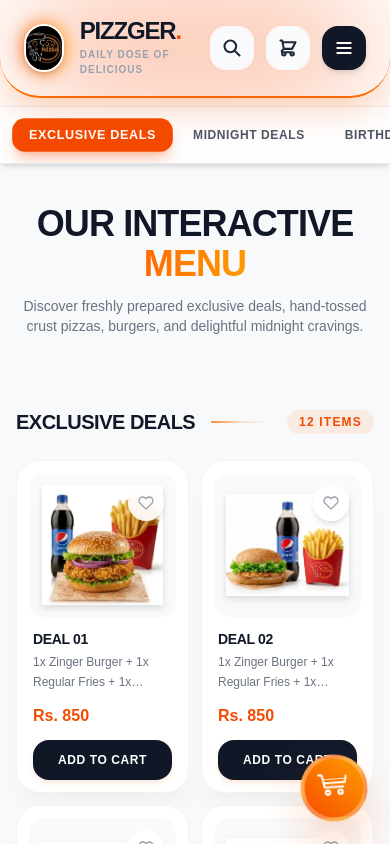
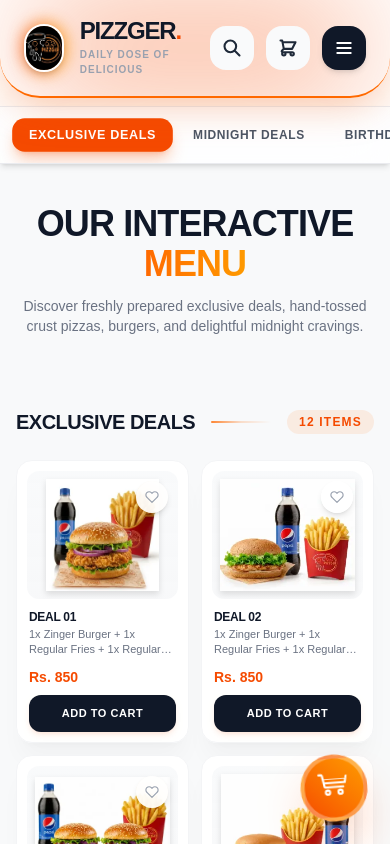
Before and after one commit to pizzgerrawalpindi-maker/premium-food-website, a Next.js app: page /menu in a window 390 px wide. Shown: the top 844 px of the page. Built offline with nearby package versions, Linux system fonts and the light colour scheme.

Commit message:
Update changes

```diff
--- a/src/app/menu/page.js
+++ b/src/app/menu/page.js
@@ -237,10 +237,10 @@ export default function MenuPage() {
       : price;
 
     return (
-      <div className={`group relative bg-white/90 dark:bg-[#18110e]/80 backdrop-blur-xl rounded-3xl p-3 sm:p-4 flex flex-col shadow-xl shadow-black/[0.03] dark:shadow-orange-950/20 hover:shadow-2xl hover:shadow-orange-500/10 hover:-translate-y-1 transition-all duration-300 border border-gray-100 dark:border-orange-500/10 ${className}`}>
+      <div className={`group relative bg-white/95 dark:bg-[#18110e]/90 backdrop-blur-xl rounded-2xl sm:rounded-3xl p-2.5 sm:p-4 flex flex-col shadow-xl shadow-black/[0.03] dark:shadow-orange-950/20 hover:shadow-2xl hover:shadow-orange-500/10 hover:-translate-y-1 transition-all duration-300 border border-gray-100 dark:border-orange-500/10 ${className}`}>
 
-        {/* Top Image Container */}
-        <div className="w-full h-36 sm:h-48 bg-gradient-to-b from-gray-50 to-gray-100/60 dark:from-[#120D0A] dark:to-[#1c1410] rounded-2xl relative overflow-hidden mb-3 sm:mb-4 flex items-center justify-center p-3">
+        {/* Top Image Container - Optimized height for mobile to keep pictures clear and prominent */}
+        <div className="w-full h-32 sm:h-48 bg-gradient-to-b from-gray-50 to-gray-100/60 dark:from-[#120D0A] dark:to-[#1c1410] rounded-xl sm:rounded-2xl relative overflow-hidden mb-2.5 sm:mb-4 flex items-center justify-center p-2 sm:p-3">
           <img
             src={`/${imageNum}.webp`}
             alt={title}
@@ -252,10 +252,10 @@ export default function MenuPage() {
             type="button"
             onClick={(e) => { e.stopPropagation(); setIsLiked(!isLiked); }}
             aria-label="Save to favorites"
-            className="absolute top-3 right-3 w-9 h-9 bg-white/90 dark:bg-black/60 backdrop-blur-md rounded-full flex items-center justify-center shadow-md hover:scale-110 active:scale-95 transition-all text-gray-400 dark:text-orange-200"
+            className="absolute top-2.5 right-2.5 sm:top-3 sm:right-3 w-8 h-8 sm:w-9 sm:h-9 bg-white/90 dark:bg-black/60 backdrop-blur-md rounded-full flex items-center justify-center shadow-md hover:scale-110 active:scale-95 transition-all text-gray-400 dark:text-orange-200"
           >
             <svg
-              className={`w-4 h-4 sm:w-5 sm:h-5 transition-colors duration-300 ${isLiked ? 'text-red-500 fill-current' : 'fill-none stroke-current stroke-[2]'}`}
+              className={`w-3.5 h-3.5 sm:w-5 sm:h-5 transition-colors duration-300 ${isLiked ? 'text-red-500 fill-current' : 'fill-none stroke-current stroke-[2]'}`}
               viewBox="0 0 24 24"
               strokeLinecap="round"
               strokeLinejoin="round"
@@ -266,27 +266,27 @@ export default function MenuPage() {
         </div>
 
         {/* Content Section */}
-        <div className="flex flex-col flex-grow px-1">
-          <h3 className="font-extrabold text-gray-900 dark:text-white text-sm sm:text-base uppercase tracking-tight line-clamp-1">{title}</h3>
-          <p className="text-xs sm:text-sm text-gray-500 dark:text-orange-200/60 mt-1 font-medium leading-relaxed line-clamp-2 min-h-[32px]">
+        <div className="flex flex-col flex-grow px-0.5 sm:px-1">
+          <h3 className="font-extrabold text-gray-900 dark:text-white text-xs sm:text-base uppercase tracking-tight line-clamp-1">{title}</h3>
+          <p className="text-[11px] sm:text-sm text-gray-500 dark:text-orange-200/60 mt-0.5 sm:mt-1 font-medium leading-snug sm:leading-relaxed line-clamp-2 min-h-[28px] sm:min-h-[32px]">
             {description}
           </p>
 
-          <div className="mt-2 mb-3 min-h-[28px] flex items-end">
+          <div className="mt-1.5 sm:mt-2 mb-2 sm:mb-3 min-h-[24px] sm:min-h-[28px] flex items-end">
             {displayPrice ? (
-               <span className="text-orange-600 dark:text-orange-400 font-black text-base sm:text-lg">{displayPrice}</span>
+               <span className="text-orange-600 dark:text-orange-400 font-black text-sm sm:text-lg">{displayPrice}</span>
             ) : (
-               <span className="text-xs font-bold text-orange-500/70 uppercase tracking-wider">Choose size below</span>
+               <span className="text-[10px] sm:text-xs font-bold text-orange-500/70 uppercase tracking-wider">Choose size below</span>
             )}
           </div>
 
           {/* Dynamic Size Selector */}
           {pricingOptions && (
-            <div className="mb-3 relative">
+            <div className="mb-2.5 sm:mb-3 relative">
               <select
                 value={selectedSize}
                 onChange={(e) => { setSelectedSize(e.target.value); setError(false); }}
-                className={`w-full p-2.5 rounded-xl border-2 text-xs sm:text-sm font-bold bg-gray-50 dark:bg-[#120D0A] text-gray-800 dark:text-orange-100 outline-none transition-all appearance-none cursor-pointer ${
+                className={`w-full p-2 sm:p-2.5 rounded-xl border-2 text-[11px] sm:text-sm font-bold bg-gray-50 dark:bg-[#120D0A] text-gray-800 dark:text-orange-100 outline-none transition-all appearance-none cursor-pointer ${
                   error ? 'border-red-500 ring-2 ring-red-500/20' : 'border-gray-200 dark:border-orange-500/20 focus:border-orange-500 hover:bg-gray-100 dark:hover:bg-[#1c1410]'
                 }`}
               >
@@ -295,21 +295,21 @@ export default function MenuPage() {
                   <option key={opt.size} value={opt.size}>{opt.size} — Rs. {opt.price}</option>
                 ))}
               </select>
-              <div className="absolute right-3 top-1/2 -translate-y-1/2 pointer-events-none text-gray-400">
-                <svg className="w-4 h-4" fill="none" stroke="currentColor" viewBox="0 0 24 24"><path strokeLinecap="round" strokeLinejoin="round" strokeWidth="2.5" d="M19 9l-7 7-7-7"></path></svg>
+              <div className="absolute right-2.5 sm:right-3 top-1/2 -translate-y-1/2 pointer-events-none text-gray-400">
+                <svg className="w-3.5 h-3.5 sm:w-4 sm:h-4" fill="none" stroke="currentColor" viewBox="0 0 24 24"><path strokeLinecap="round" strokeLinejoin="round" strokeWidth="2.5" d="M19 9l-7 7-7-7"></path></svg>
               </div>
-              {error && <span className="absolute -top-3.5 right-2 text-[10px] text-red-500 font-black tracking-widest uppercase bg-white dark:bg-[#120D0A] px-1.5 py-0.5 rounded border border-red-200">Required!</span>}
+              {error && <span className="absolute -top-3.5 right-2 text-[9px] sm:text-[10px] text-red-500 font-black tracking-widest uppercase bg-white dark:bg-[#120D0A] px-1 py-0.5 rounded border border-red-200">Required!</span>}
             </div>
           )}
 
           <button
             type="button"
             onClick={handleAddToCartClick}
-            className={`mt-auto w-full font-bold py-3 rounded-2xl uppercase tracking-wider text-xs sm:text-sm transition-all active:scale-95 shadow-md cursor-pointer ${
+            className={`mt-auto w-full font-bold py-2.5 sm:py-3 rounded-xl sm:rounded-2xl uppercase tracking-wider text-[11px] sm:text-sm transition-all active:scale-95 shadow-md cursor-pointer ${
               addedEffect ? 'bg-emerald-600 text-white shadow-emerald-600/30' : 'bg-gray-900 dark:bg-orange-600 hover:bg-black dark:hover:bg-orange-500 text-white shadow-orange-600/10'
             }`}
           >
-            {addedEffect ? 'Added to Cart ✓' : 'Add To Cart'}
+            {addedEffect ? 'Added ✓' : 'Add To Cart'}
           </button>
         </div>
       </div>
```
